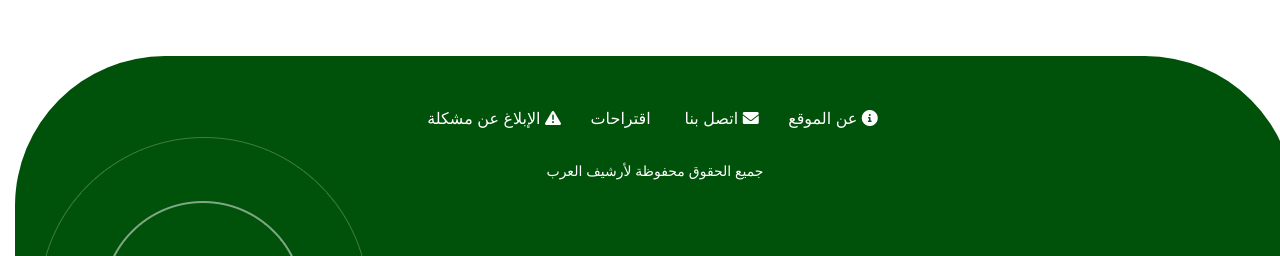
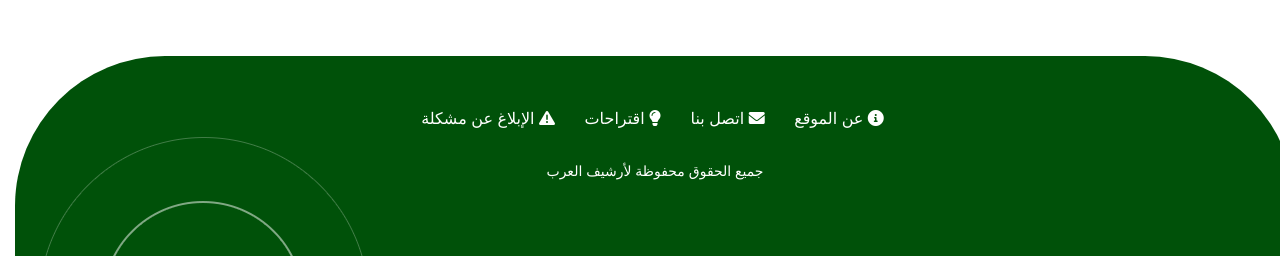
Before and after one commit to Arabarxiv/arabarxiv, a Django app: page /authors in a window 1280 px wide. Shown: the part 1081-1337 px from the top of the page. Run offline with Django 5.2, Linux system fonts and the light colour scheme; some libraries are stand-ins or nearby versions.

Commit message:
fix icon

```diff
--- a/main/templates/main/base.html
+++ b/main/templates/main/base.html
@@ -142,7 +142,7 @@
               <ul>
                   <li><a href="/home"><i class="fa fa-info-circle"></i> عن الموقع</a></li>
                   <li><a href="/contact"><i class="fa fa-envelope"></i> اتصل بنا</a></li>
-                  <li><a href="https://github.com/Arabarxiv/Arabarxiv_issues_suggestions/issues/new"><i class="fa fa-lightbulb-o"></i> اقتراحات</a></li>
+                  <li><a href="https://github.com/Arabarxiv/Arabarxiv_issues_suggestions/issues/new"><i class="fa fa-lightbulb"></i> اقتراحات</a></li>
                   <li><a href="https://github.com/Arabarxiv/Arabarxiv_issues_suggestions/issues/new"><i class="fa fa-exclamation-triangle"></i> الإبلاغ عن مشكلة</a></li>
               </ul>
           </div>
```
